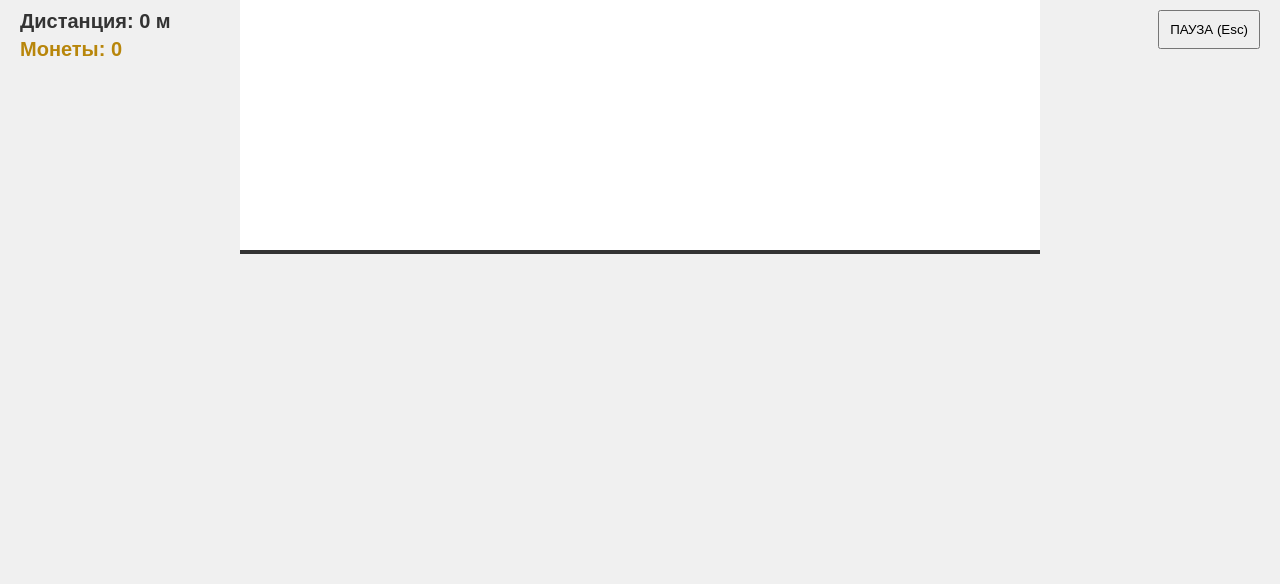
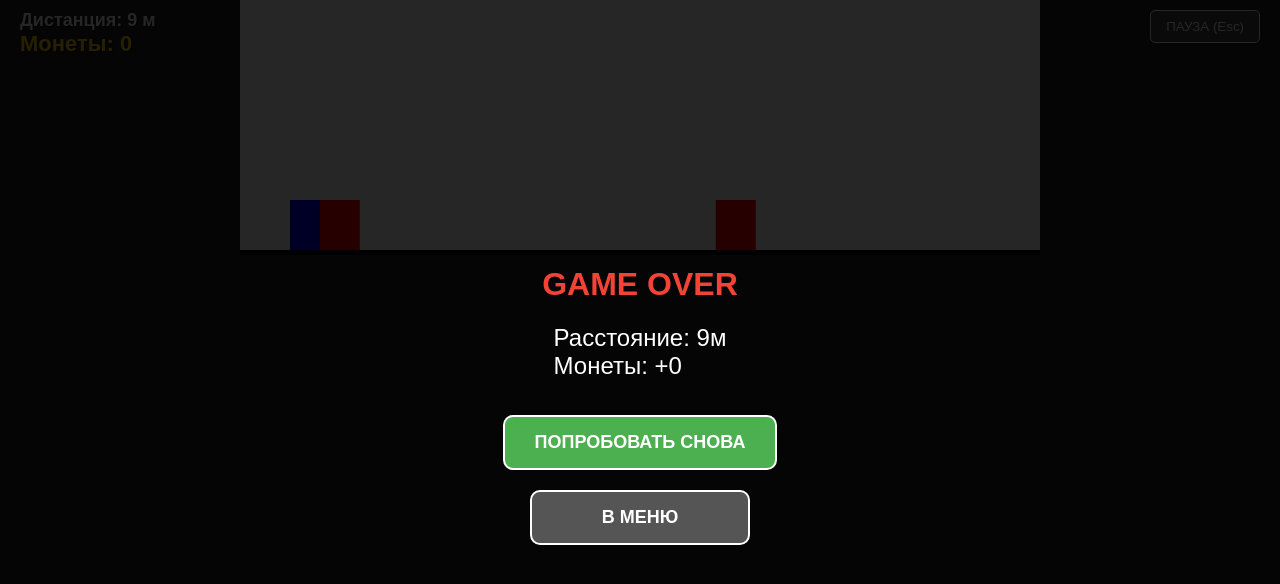
Before and after one commit to Koteycagames/TupayaOvechka, a plain HTML site: page game.html in a window 1280 px wide. Drawn offline with Linux system fonts and the light colour scheme.

Commit message:
Update game.html

```diff
--- a/game.html
+++ b/game.html
@@ -4,15 +4,17 @@
     <meta charset="UTF-8">
     <title>Farm Run - Игра</title>
     <style>
-        body { margin: 0; padding: 0; overflow: hidden; background: #f0f0f0; font-family: sans-serif; }
-        canvas { display: block; background: #fff; border-bottom: 4px solid #333; margin: 0 auto; }
+        /* ВОЗВРАЩАЕМ СТАРЫЙ ДИЗАЙН */
+        body { margin: 0; background: #222; color: white; font-family: sans-serif; overflow: hidden; }
+        canvas { display: block; background: #fff; border-bottom: 5px solid #000; margin: 0 auto; }
 
         #hud { position: absolute; top: 10px; left: 20px; z-index: 10; pointer-events: none; }
-        .hud-text { font-size: 20px; font-weight: bold; color: #333; margin-bottom: 5px; }
+        #score-info { font-weight: bold; font-size: 18px; color: #fff; text-shadow: 1px 1px 2px #000; }
+        #total-coins-display { color: #FFD700; font-weight: bold; font-size: 22px; text-shadow: 1px 1px 2px #000; }
 
         .ui-layer {
             position: absolute; inset: 0;
-            background: rgba(255,255,255,0.9);
+            background: rgba(0,0,0,0.85);
             display: flex; flex-direction: column;
             align-items: center; justify-content: center;
             z-index: 100;
@@ -20,51 +22,52 @@
         .hidden { display: none !important; }
 
         .menu-btn {
-            margin: 10px; padding: 15px 40px;
+            margin: 10px; padding: 15px 30px;
             font-size: 18px; font-weight: bold;
             cursor: pointer; background: #4CAF50;
-            color: white; border: none; border-radius: 8px;
-            min-width: 200px; transition: 0.2s;
+            color: white; border: 2px solid #fff;
+            border-radius: 10px; min-width: 220px;
         }
-        .menu-btn:hover { background: #45a049; transform: scale(1.05); }
-        .menu-btn.blue { background: #2196F3; }
-        .menu-btn.orange { background: #FF9800; }
+        .menu-btn:hover { background: #45a049; }
 
-        #ad-video-overlay { background: #000; z-index: 1000; }
-        #video-wrapper { width: 80%; max-width: 800px; aspect-ratio: 16/9; background: #111; }
+        #pause-btn {
+            position: absolute; top: 10px; right: 20px; z-index: 20;
+            background: #444; color: white; border: 1px solid #fff;
+            padding: 8px 15px; cursor: pointer; border-radius: 5px;
+        }
     </style>
 </head>
 <body>
 
     <div id="hud">
-        <div class="hud-text" id="score-info">Дистанция: 0 м</div>
-        <div class="hud-text" id="total-coins-display" style="color: #B8860B;">Монеты: 0</div>
+        <div id="score-info">Дистанция: 0 м</div>
+        <div id="total-coins-display">Монеты: 0</div>
     </div>
 
-    <button onclick="togglePause()" style="position:absolute; top:10px; right:20px; z-index:20; padding: 10px; cursor:pointer;">ПАУЗА (Esc)</button>
+    <button id="pause-btn" onclick="togglePause()">ПАУЗА (Esc)</button>
 
     <canvas id="gameCanvas"></canvas>
 
     <div id="pause-ui" class="ui-layer hidden">
-        <h1>ПАУЗА</h1>
+        <h1 style="color: #4CAF50;">ПАУЗА</h1>
         <button class="menu-btn" onclick="togglePause()">ПРОДОЛЖИТЬ</button>
-        <button class="menu-btn blue" onclick="openSettings()">НАСТРОЙКИ</button>
-        <button class="menu-btn orange" onclick="location.href='index.html'">В МЕНЮ</button>
+        <button class="menu-btn" onclick="openSettings()">НАСТРОЙКИ</button>
+        <button class="menu-btn" style="background:#f44336;" onclick="location.href='index.html'">В МЕНЮ</button>
     </div>
 
     <div id="settings-ui" class="ui-layer hidden">
         <h1>НАСТРОЙКИ</h1>
-        <label style="font-size:20px; margin-bottom:20px;">
-            <input type="checkbox" id="sound-check" style="transform:scale(1.5);"> Звуки включены
+        <label style="font-size:22px; margin-bottom:30px;">
+            <input type="checkbox" id="sound-check" style="transform:scale(1.8);"> Звук
         </label>
-        <button class="menu-btn" onclick="closeSettings()">СОХРАНИТЬ</button>
+        <button class="menu-btn" onclick="closeSettings()">СОХРАНИТЬ И НАЗАД</button>
     </div>
 
     <div id="game-ui" class="ui-layer hidden">
-        <h1>ИГРА ОКОНЧЕНА</h1>
-        <div id="res-stats" style="font-size: 20px; margin-bottom: 20px; text-align:center;"></div>
-        <button class="menu-btn" onclick="resetGame()">ИГРАТЬ СНОВА</button>
-        <button class="menu-btn orange" onclick="location.href='index.html'">В МЕНЮ</button>
+        <h1 style="color: #f44336;">GAME OVER</h1>
+        <div id="res-stats" style="font-size: 24px; margin-bottom: 25px;"></div>
+        <button class="menu-btn" onclick="resetGame()">ПОПРОБОВАТЬ СНОВА</button>
+        <button class="menu-btn" style="background:#555;" onclick="location.href='index.html'">В МЕНЮ</button>
     </div>
 
     <script>
@@ -72,18 +75,29 @@
         const ctx = canvas.getContext("2d");
         canvas.width = 800; canvas.height = 250;
 
-        // Загрузка настроек и ресурсов
         let soundEnabled = localStorage.getItem('dinoSound') !== 'false';
         const activeSkin = localStorage.getItem('activeSkin') || 'baran';
 
-        // ПРОВЕРКА ПУТЕЙ: Убедись, что файлы лежат в этих папках!
+        // ПУТИ С ФИКСОМ ДЛЯ GITHUB
         const sndJump = new Audio('sounds/jump.mp3');
         const sndHit = new Audio('sounds/hit.mp3');
-        const imgPlayer = new Image(); imgPlayer.src = `images/${activeSkin}.png`;
-        const imgCactus = new Image(); imgCactus.src = `images/cactus.png`;
+        const imgPlayer = new Image();
+        const imgCactus = new Image();
+
+        // Попытка загрузить картинки
+        imgPlayer.src = "images/" + activeSkin + ".png";
+        imgCactus.src = "images/cactus.png";
 
         let imagesLoaded = 0;
-        imgPlayer.onload = imgCactus.onload = () => { imagesLoaded++; };
+        let loadError = false;
+
+        imgPlayer.onload = () => imagesLoaded++;
+        imgCactus.onload = () => imagesLoaded++;
+
+        imgPlayer.onerror = imgCactus.onerror = (e) => {
+            console.error("Ошибка загрузки картинки:", e.target.src);
+            loadError = true;
+        };
 
         let isPlaying = true, isPaused = false;
         let distance = 0, sessionMoney = 0;
@@ -93,7 +107,7 @@
         let dino = { x: 50, y: 200, dy: 0, jump: -13, grav: 0.7, ground: true };
 
         function playSnd(audio) {
-            if(soundEnabled) { audio.currentTime = 0; audio.play().catch(e => console.log("Sound error")); }
+            if(soundEnabled) { audio.currentTime = 0; audio.play().catch(() => {}); }
         }
 
         function togglePause() {
@@ -121,38 +135,44 @@
             playSnd(sndHit);
             const total = coinsBeforeRun + sessionMoney;
             localStorage.setItem('dinoCoins', total);
-            document.getElementById('res-stats').innerHTML = `Дистанция: ${Math.floor(distance)}м<br>Собрано монет: ${sessionMoney}`;
+            document.getElementById('res-stats').innerHTML = `Расстояние: ${Math.floor(distance)}м<br>Монеты: +${sessionMoney}`;
             document.getElementById('game-ui').classList.remove('hidden');
         }
 
-        function resetGame() {
-            location.reload();
-        }
+        function resetGame() { location.reload(); }
 
         function loop() {
             if (!isPlaying || isPaused) return;
-            if (imagesLoaded < 2) { requestAnimationFrame(loop); return; } // Ждем загрузки картинок
 
+            // Если картинки не загрузились, рисуем просто квадраты, чтобы игра не вылетала
             ctx.clearRect(0,0, canvas.width, canvas.height);
             gameSpeed += 0.001;
             distance += gameSpeed / 100;
 
-            // Динозавр
             dino.dy += dino.grav;
             dino.y += dino.dy;
             if (dino.y > 200) { dino.y = 200; dino.dy = 0; dino.ground = true; }
-            ctx.drawImage(imgPlayer, dino.x, dino.y, 50, 50);
 
-            // Препятствия
+            // Рисуем игрока
+            if (imagesLoaded >= 2) {
+                ctx.drawImage(imgPlayer, dino.x, dino.y, 50, 50);
+            } else {
+                ctx.fillStyle = "blue"; ctx.fillRect(dino.x, dino.y, 50, 50);
+            }
+
             if (Math.random() < 0.01 && (cacti.length === 0 || cacti[cacti.length-1].x < 500)) {
                 cacti.push({x: 800, y: 200});
             }
 
             for (let i = cacti.length-1; i>=0; i--) {
                 cacti[i].x -= gameSpeed;
-                ctx.drawImage(imgCactus, cacti[i].x, cacti[i].y, 40, 50);
 
-                // Коллизия
+                if (imagesLoaded >= 2) {
+                    ctx.drawImage(imgCactus, cacti[i].x, cacti[i].y, 40, 50);
+                } else {
+                    ctx.fillStyle = "red"; ctx.fillRect(cacti[i].x, cacti[i].y, 40, 50);
+                }
+
                 if (dino.x < cacti[i].x + 30 && dino.x + 30 > cacti[i].x && dino.y + 40 > cacti[i].y) {
                     showEndScreen();
                 }
@@ -166,7 +186,8 @@
         }
 
         window.addEventListener("keydown", e => {
-            if (e.code === "Space" && dino.ground && isPlaying && !isPaused) {
+            if ((e.code === "Space" || e.key === " ") && dino.ground && isPlaying && !isPaused) {
+                e.preventDefault();
                 dino.dy = dino.jump;
                 dino.ground = false;
                 playSnd(sndJump);
```
